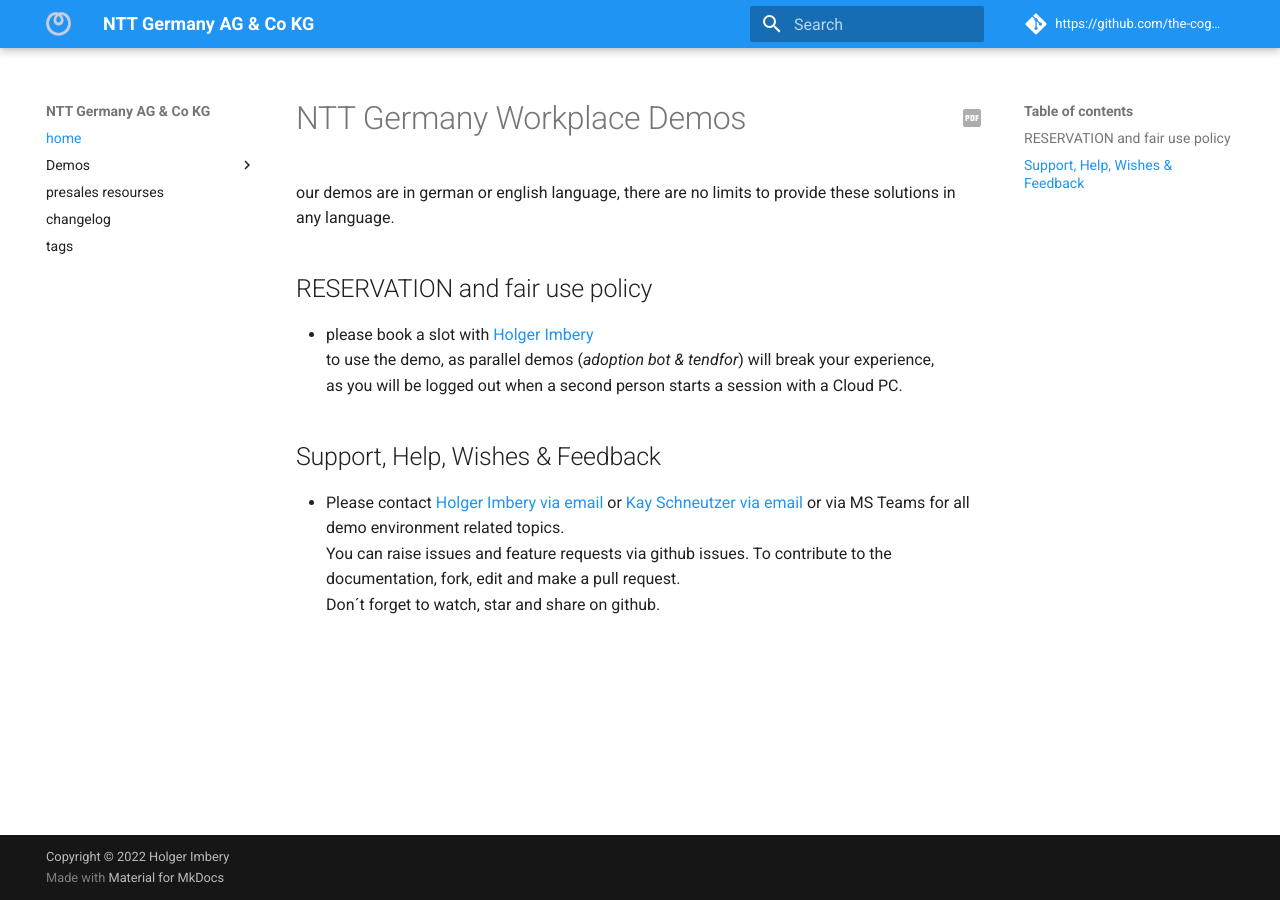
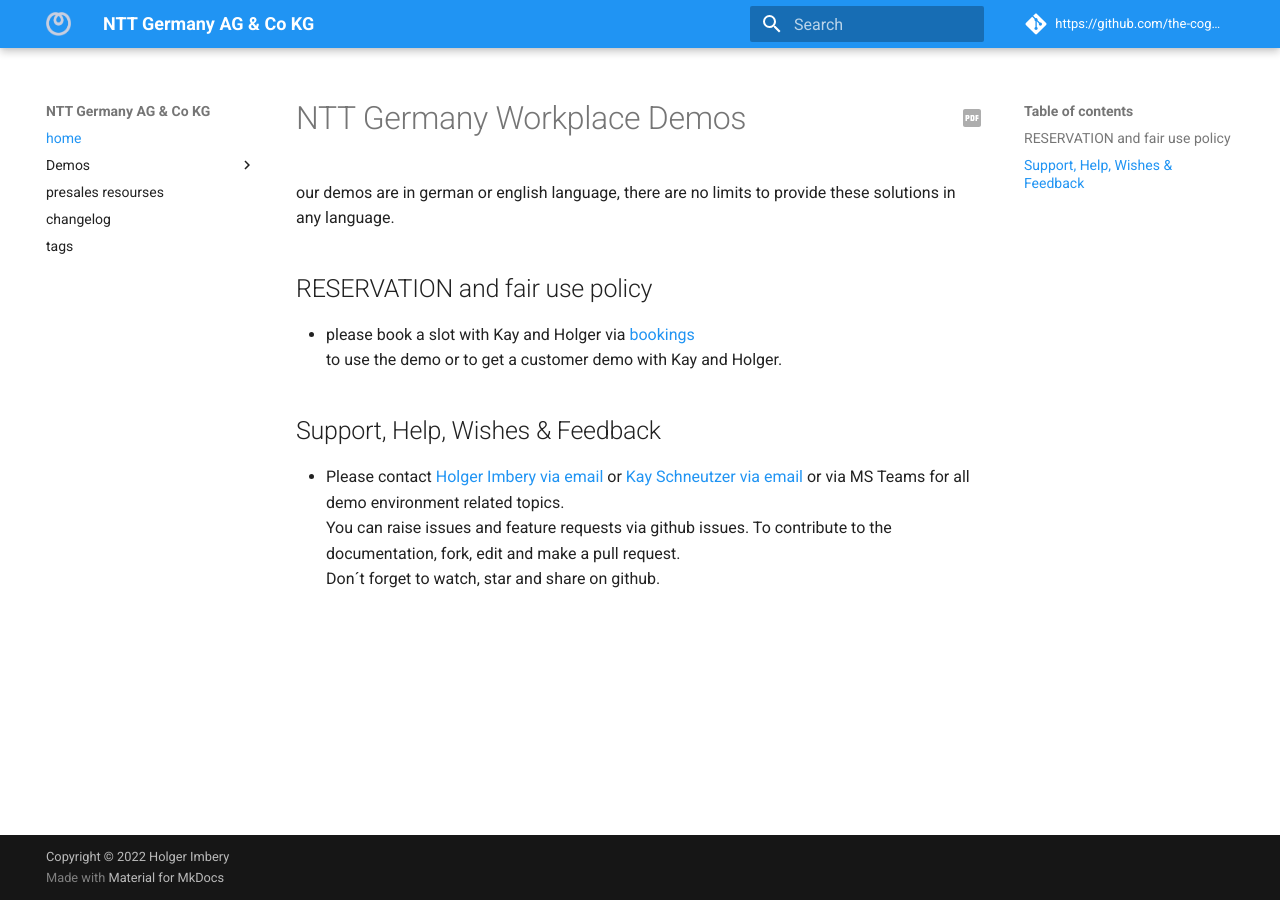
Before and after one commit to the-cognitiveservices-ninja/demo-environment, an MkDocs documentation site: the page built from docs/index.md, in a window 1280 px wide. Built offline with MkDocs 1.6.1 and Material for MkDocs 9.7.7, drawn with Linux system fonts in a browser that asks for light colours; comment, search, counter and statistics services are not loaded.

Commit message:
Update index.md

```diff
--- a/docs/index.md
+++ b/docs/index.md
@@ -3,9 +3,8 @@
 our demos are in german or english language, there are no limits to provide these solutions in any language.
 
 ## RESERVATION and fair use policy
-   - please book a slot with [Holger Imbery](mailto:holger.imbery@global.ntt?subject=[nttdemo]%20Booking%20of%20Slot)
-     to use the demo, as parallel demos (*adoption bot & tendfor*) will break your experience,
-     as you will be logged out when a second person starts a session with a Cloud PC.
+   - please book a slot with Kay and Holger via [bookings](https://www.nttdemo.de/bookings)
+     to use the demo or to get a customer demo with Kay and Holger.
 
 
 ## Support, Help, Wishes & Feedback
```
